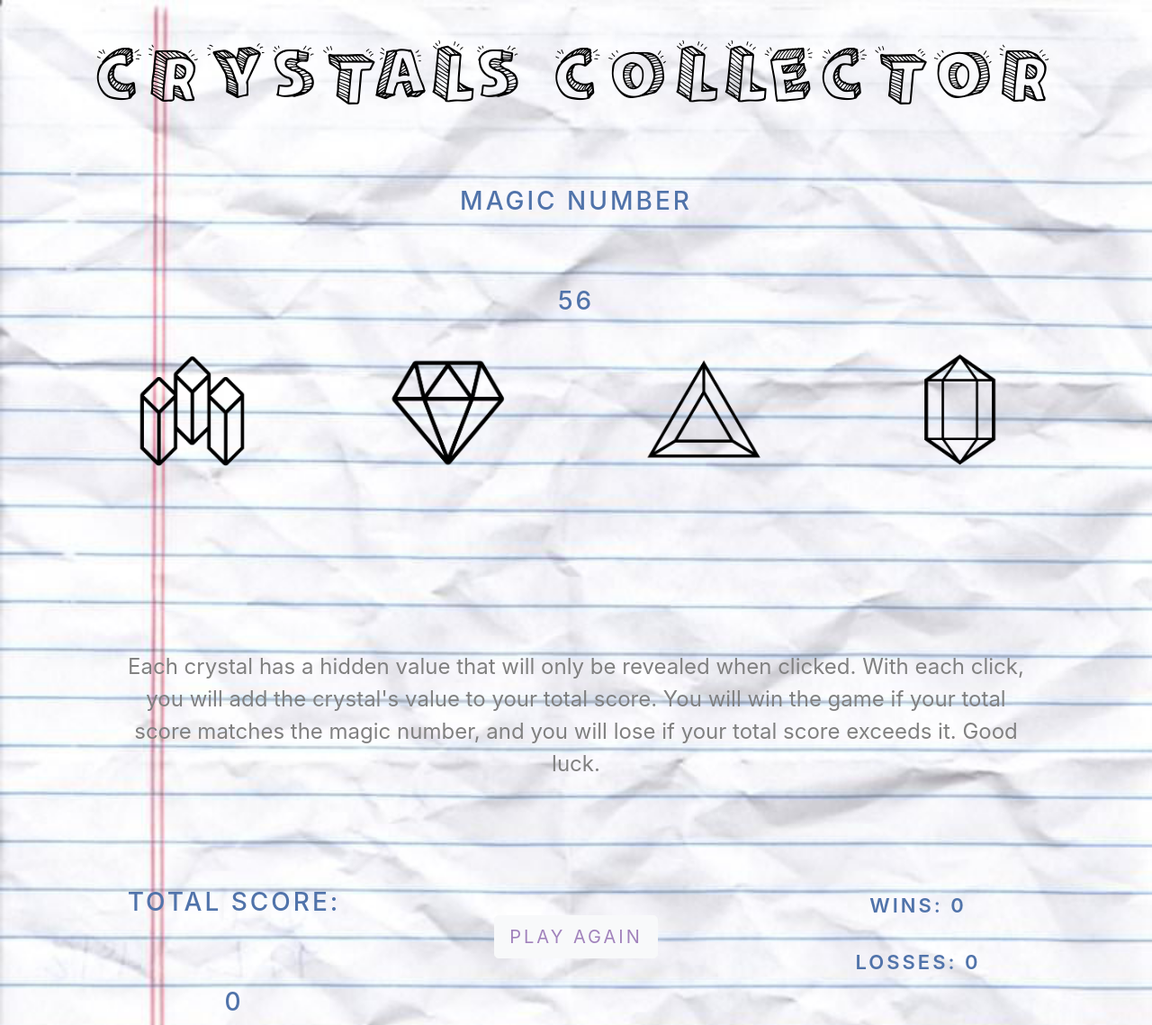
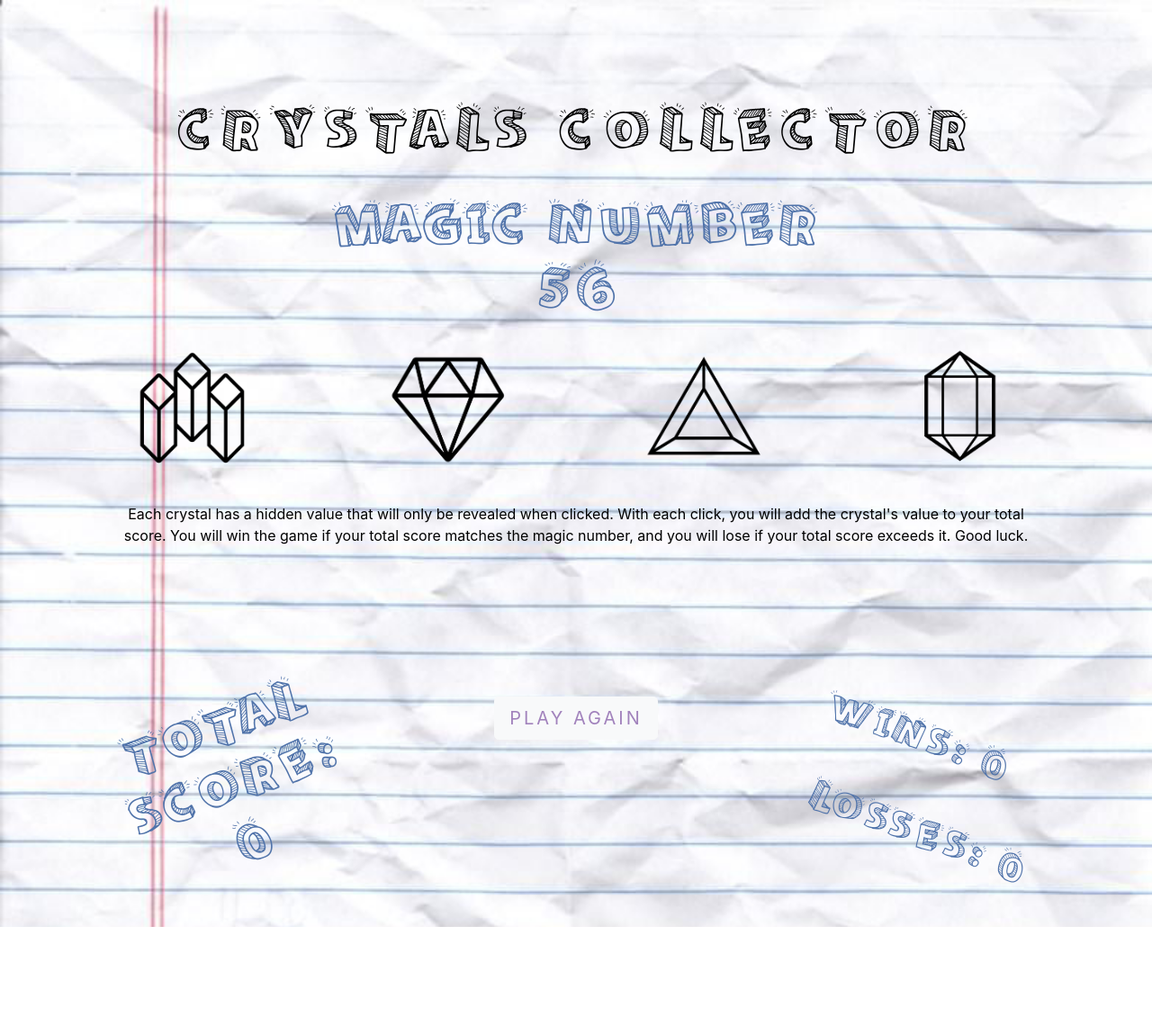
Before and after one commit to Pamelachristina/unit-4-game, a plain HTML site: page index.html in a window 1280 px wide. Shown: the whole page at 90% size. After the commit the page ends 1030 px from the top, so only its background shows below. Drawn offline with nearby package versions, Linux system fonts and the light colour scheme.

Commit message:
updated css

```diff
--- a/assets/css/style.css
+++ b/assets/css/style.css
@@ -17,6 +17,10 @@ html {
 	box-sizing: border-box;
 }
 
+.container{
+
+}
+
 body {
 	min-height: 100%;
     background: url("../images/background.jpg");
@@ -25,28 +29,42 @@ body {
 	background-attachment: scroll;
 }
 
+p{
+    margin-top: -169px;
+}
+
+.total{
+    margin: -10px;
+    font-size: 15px;
+    -ms-transform: rotate(-20deg); /* IE 9 */
+    -webkit-transform: rotate(-20deg); /* Safari 3-8 */
+    transform: rotate(-20deg);
+}
 h1{
     font-family: "MyWebFont", "Sketch3d", sans-serif;
-    font-size: 5em;
+    font-size: 4em;
     margin: 4em;
 
 }
 
 h3 {
-	margin: 80px 0px 10px 0px;
+	margin: 0px 0px 0px 0px;
     letter-spacing: 3px;
+    font-family: "MyWebFont", "Sketch3d", sans-serif;
+    font-size: 4em;
+}
 
+#magicNumber{
+    font-family: "MyWebFont", "Sketch3d", sans-serif;
+    font-size: 4em;
+}
+
+.header {
+	padding: 70px 0px 0px 0px;
 
 }
 
-#magicNumber
-
-.header {
-	padding: 70px 0px 0px 0px;
-	color: grey;
-}
-
-h1, h3, #magicNumber, #totalScore, #wins, #losses, .score {
+h1, h3, #totalScore, #wins, #losses, .score {
 	color: #5073aa;
 }
 
@@ -62,52 +80,48 @@ h1 {
 }
 
 #crystal1.crystalimg:hover{
-  background-image: url("../images/gemColor1.png")
+    background-image: url("../images/gemColor1.png");
+    background-position: center;
   }
 
   #crystal2.crystalimg:hover{
-    background-image: url("../images/gemColor2.png")
+      background-image: url("../images/gemColor2.png");
+      background-position: center;
     }
 
     #crystal3.crystalimg:hover{
-    background-image: url("../images/gemColor3.png")
+      background-image: url("../images/gemColor3.png");
+      background-position: center;
     }
 
     #crystal4.crystalimg:hover{
-    background-image: url("../images/gemColor4.png")
+      background-image: url("../images/gemColor4.png");
+      background-position: center;
     }
 
 
 
 
-.gemColor{
-    margin: -15px;
-    margin-left: -10px;
-
-}
-
-.gemColorOverlay{
-    margin: -222px;
-
-
-}
-
-
 .directions {
-	color: grey;
+	color: black;
     text-align: center;
-    font-size: 1.5em;
-    padding: 7em 2em;
+    font-size: 1em;
+    padding: 11em 3em;
     padding-bottom: 1em;
     margin-left: 5em;
 }
 
 .score {
-	padding-top: 30px;
-	margin-bottom: 0;
-	font-size: 22px;
-	font-weight: 600;
+	margin: 40px;
+	font-size: 45px;
     letter-spacing: 3px;
+    font-family: "MyWebFont", "Sketch3d", sans-serif;
+
+    -ms-transform: rotate(20deg); /* IE 9 */
+    -webkit-transform: rotate(20deg); /* Safari 3-8 */
+    transform: rotate(20deg);
+
+
 }
 
 #winOrLose {
```
Lines whose indentation alone changed are shown as unchanged.
